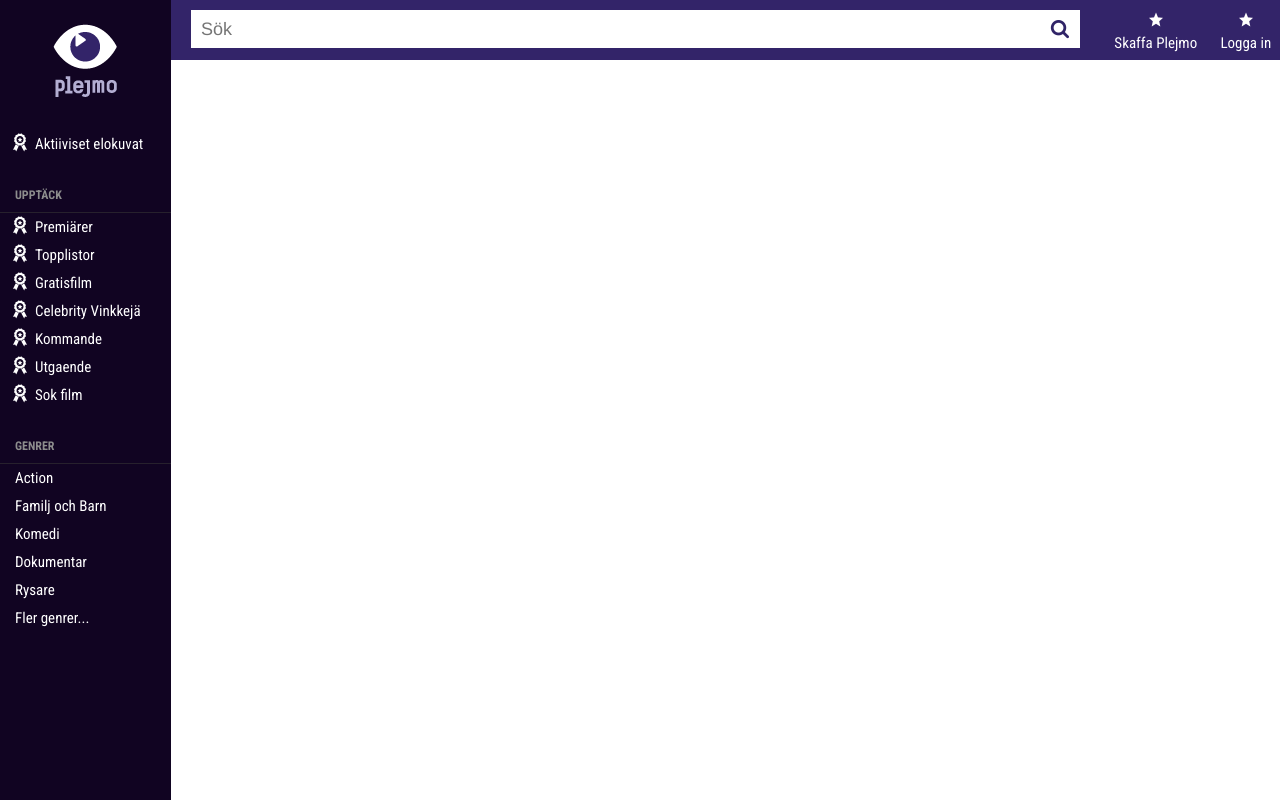
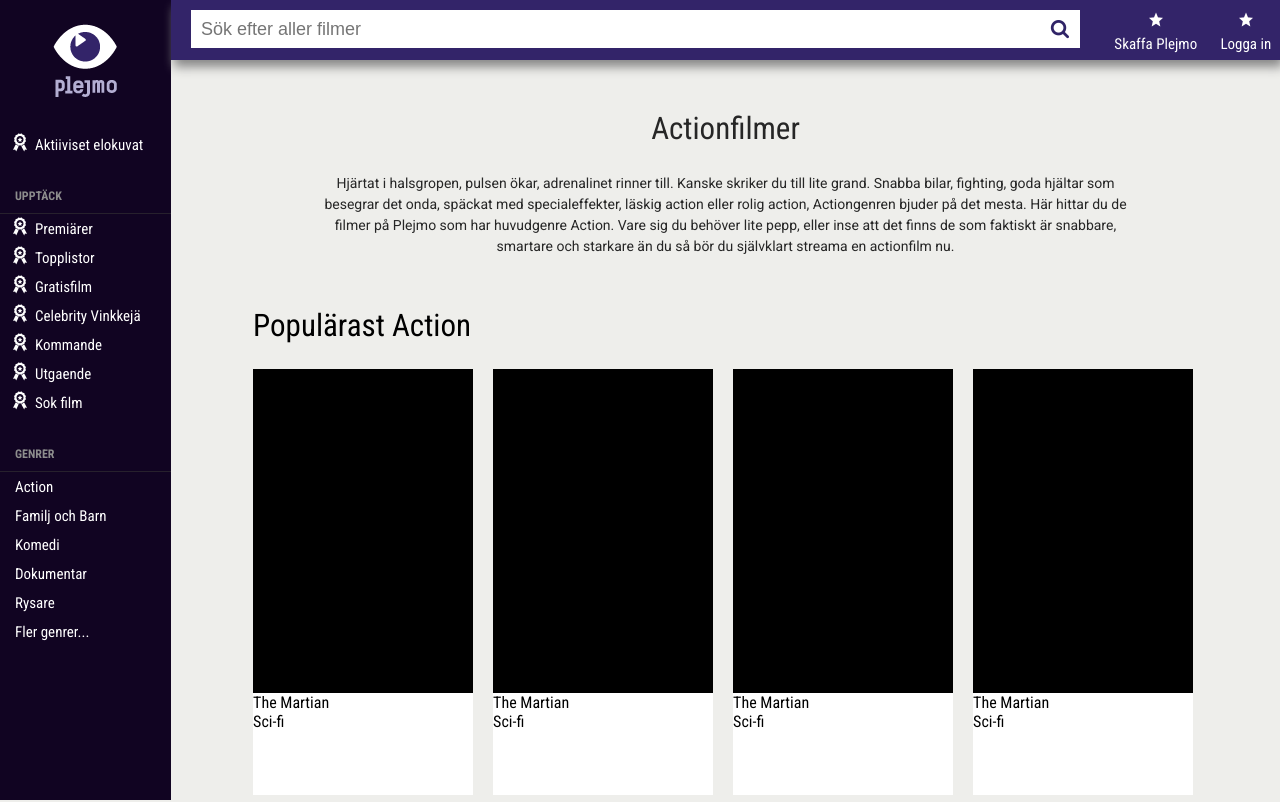
Before and after one commit to hodari00/mag, a plain HTML site: page index.html in a window 1280 px wide. Shown: the top 802 px of the page. Drawn offline with Linux system fonts and the light colour scheme.

Commit message:
video block

```diff
--- a/index.html
+++ b/index.html
@@ -83,7 +83,7 @@
 		<div class="ContentWrapper">
 			<div class="SearchWrapper">
 				<div class="SearchBox">
-					<input type="search" placeholder="Sök" class="SearchInput" />
+					<input type="search" placeholder="Sök efter aller filmer" class="SearchInput" />
 				</div>
 				<div class="TopBarLinks">
 					<div class="LinksTable">
@@ -98,7 +98,63 @@
 					</div>
 				</div>
 			</div>
+			<div class="TextParagraph">
+				<h2>Actionfilmer</h2>
+				<p>Hjärtat i halsgropen, pulsen ökar, adrenalinet rinner till. Kanske skriker du till lite grand. Snabba bilar, fighting, goda hjältar som besegrar det onda, späckat med specialeffekter, läskig action eller rolig action, Actiongenren bjuder på det mesta. Här hittar du de filmer på Plejmo som har huvudgenre Action. Vare sig du behöver lite pepp, eller inse att det finns de som faktiskt är snabbare, smartare och starkare än du så bör du självklart streama en actionfilm nu.</p>
+			</div>
+			<div class="VideoCategory">
+				<h2>Populärast Action</h2>
+				<div class="VideosWrapper">
+					<div class="VideoItem">
+						<div class="VideoPoster">
+							<img src="" />
+						</div>
+						<div class="VideoInfo">
+							<span class="Title">The Martian</span><br>
+							<span class="Genre">Sci-fi</span>
+						</div>
+					</div>
+					<div class="VideoItem">
+						<div class="VideoPoster">
+							<img src="" />
+						</div>
+						<div class="VideoInfo">
+							<span class="Title">The Martian</span><br>
+							<span class="Genre">Sci-fi</span>
+						</div>
+					</div>
+					<div class="VideoItem">
+						<div class="VideoPoster">
+							<img src="" />
+						</div>
+						<div class="VideoInfo">
+							<span class="Title">The Martian</span><br>
+							<span class="Genre">Sci-fi</span>
+						</div>
+					</div>
+					<div class="VideoItem">
+						<div class="VideoPoster">
+							<img src="" />
+						</div>
+						<div class="VideoInfo">
+							<span class="Title">The Martian</span><br>
+							<span class="Genre">Sci-fi</span>
+						</div>
+					</div>
+					<div class="VideoItem">
+						<div class="VideoPoster">
+							<img src="" />
+						</div>
+						<div class="VideoInfo">
+							<span class="Title">The Martian</span><br>
+							<span class="Genre">Sci-fi</span>
+						</div>
+					</div>
+					<div class="ClearFix"></div>
+				</div>
+			</div>
 		</div>
+		<div class="ClearFix"></div>
 	</div>
 </body>
 </html>
--- a/styles/main.less
+++ b/styles/main.less
@@ -1,18 +1,27 @@
-body {
+body, html {
 	margin: 0;
-	height: auto;
+	height: 100%;
+	padding: 0;
+	font-family: 'Roboto Condensed', sans-serif;
+}
+
+h2 {
+	font-weight: 400;
+	font-size: 31px
 }
 
 .SiteWrapper {
 	width: 100%;
 	height: auto;
+	background-color: #eeeeeb;
 
 	.MenuBar {
 		width: 171px;
 		min-height: 100vh;
-		height: auto;
+		height: 100%;
 		background-color: #110422;
 		display: inline-block;
+		float: left;
 
 		ol.nav {
 			padding-left: 0;
@@ -21,6 +30,7 @@ body {
 			li {
 				padding-top: 25px;
     			padding-bottom: 0;
+    			list-style-type: none;
 
 				span.MenuSectionHeader {
 					font-size: 12px;
@@ -29,7 +39,6 @@ body {
     				display: block;
 					color: #8d8d8d;
 				    font-weight: bold;
-				    font-family: 'Roboto Condensed', sans-serif;
 				}
 
 				ol {
@@ -49,7 +58,6 @@ body {
 							color: #fff;
 							font-size: 15px;
 							text-decoration: none;
-						    font-family: 'Roboto Condensed', sans-serif;
 						    font-weight: normal;
 						    padding: 5px;
 						}
@@ -64,12 +72,17 @@ body {
 		display: inline-block;
 		position: absolute;
 		width: ~"calc(100% - 171px)";
+		float: left;
+		height: 100%;
+		position: relative;
+		background-color: #eeeeeb;
 
 		.SearchWrapper {
 			background-color: #332469;
 			height: 60px;
 		    width: 100%;
 		    position: relative;
+		    box-shadow: 3px 7px 10px #888888;
 
 		    .SearchBox {
 		    	width: ~"calc(100% - 180px)";
@@ -87,7 +100,6 @@ body {
 				    outline: 0;
 				    border: 0;
 				    font-size: 18px;
-				    font-family: 'HelveticaNeueLT-Condensed','helvetica neue','helvetica';
 				    color: #332967;
 				    padding-left: 10px;
 				    background: url(../images/searchicon.png) no-repeat;
@@ -116,7 +128,6 @@ body {
 				    	color: #fff;
 						font-size: 15px;
 						text-decoration: none;
-					    font-family: 'Roboto Condensed', sans-serif;
 					    font-weight: normal;
 				    }
 
@@ -130,5 +141,53 @@ body {
 		    	}
 		    }
 		}
+
+		.TextParagraph {
+			color: #262626;
+		    margin: 50px auto;
+    		width: 75%;
+    		text-align: center;
+
+    		p {
+    			font-family: 'Roboto', 'sans-serif';
+    			font-size: 14px;
+    			line-height: 21px;
+    		}
+		}
+
+		.VideoCategory {
+			margin: 50px auto;
+			width: 87%;
+
+			h2 {
+				margin-left: 10px;
+			}
+
+			.VideosWrapper {
+				margin: 0 auto;
+
+				.VideoItem {
+					height: 426px;
+					width: 220px;
+					float: left;
+					margin: 0 10px 25px;
+					background-color: #fff;
+
+					.VideoPoster {
+						height: 324px;
+						width: 100%;
+						background-color: #000;
+					}
+				}
+
+				/*.VideoItem:nth-child(4n) {
+					margin-right: 0;
+				}*/
+			}
+		}
 	}
 }
+
+.ClearFix {
+	clear: both;
+}
```
Also changed, not shown: styles/main.css.
